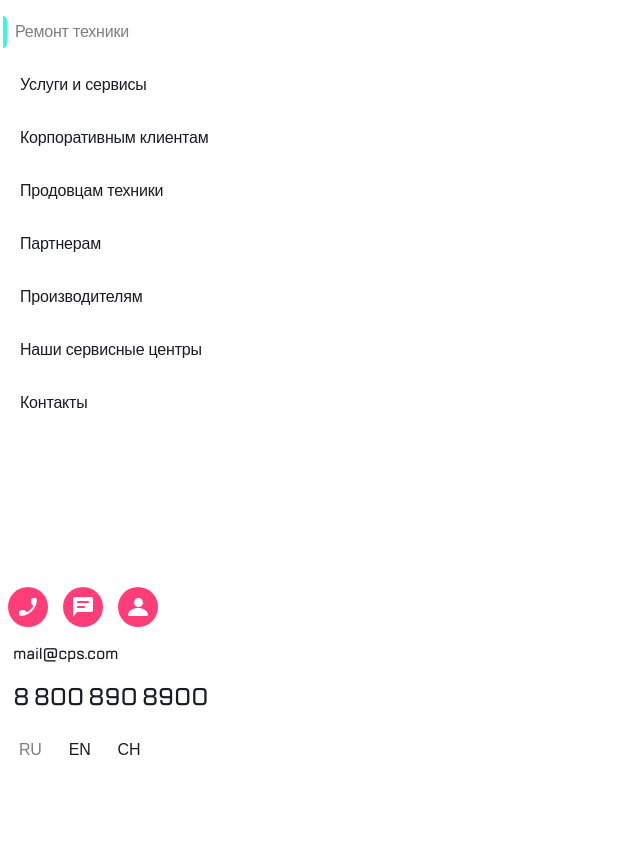
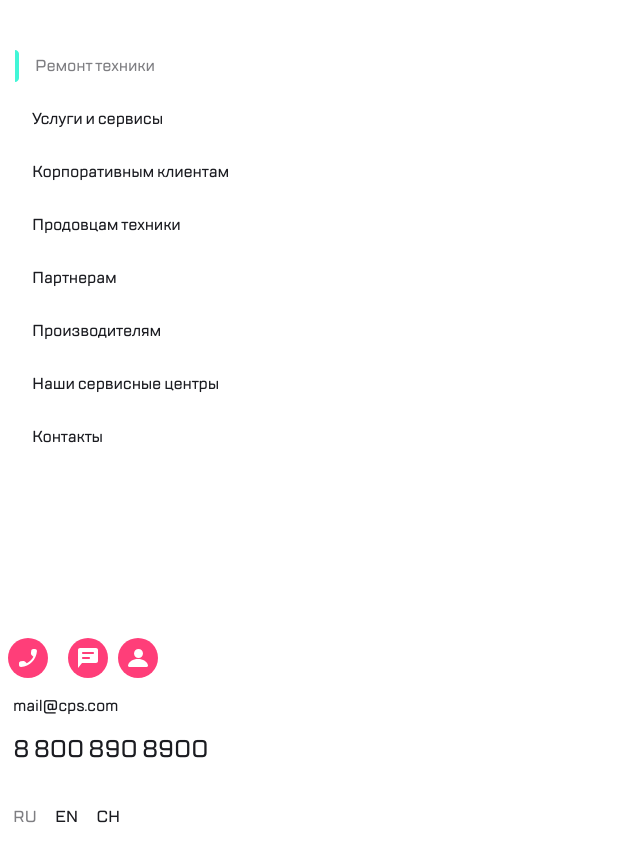
Before and after one commit to Dasu2313/projectTwo, a plain HTML site: page index.html in a window 1280 px wide. Shown: the part 76-929 px from the top of the page, without its empty margins (0-640 px from the left). Before the commit the page ends 847 px from the top, so only its background shows below. Drawn offline with Linux system fonts and the light colour scheme.

Commit message:
version 2

```diff
--- a/index.html
+++ b/index.html
@@ -1,60 +1,63 @@
 <!DOCTYPE html>
 <html lang="en">
+
 <head>
     <meta charset="UTF-8">
     <meta name="viewport" content="width=device-width, initial-scale=1.0">
     <link rel="stylesheet" href="style.css">
     <title>Document</title>
 </head>
+
 <body>
     <header class="header">
-        <section class="header-in">
         <div class="header-in__divOne">
             <button class="button">
-                <img src="iconX.svg" alt="кнопка закрытия">
+                <img src="/image/iconX.svg" alt="кнопка закрытия">
             </button>
-                <img src="Group.svg" alt="логотип">
+            <a href="">
+                <img src="/image/Group.svg" alt="логотип">
+            </a>
         </div>
-            <button class="button">
-                <img src="iconsearch.svg" alt="кнопка поиска">
+        <button class="button button-in__header">
+            <img src="/image/iconsearch.svg" alt="кнопка поиска">
         </button>
-        </section>
     </header>
-    <main class="main">
-        <section class="section-menu">
     <nav class="navigation">
-               <button class="navigation__button navigation__button--active">Ремонт техники</button>
-               <button class="navigation__button">Услуги и сервисы</button>
-               <button class="navigation__button">Корпоративным клиентам</button>
-               <button class="navigation__button">Продовцам техники</button>
-               <button class="navigation__button">Партнерам</button>
-               <button class="navigation__button">Производителям</button>
-               <button class="navigation__button">Наши сервисные центры</button>
-               <button class="navigation__button">Контакты</button>
+        <ul class="navigation__li">
+            <li class="navigation__li navigation__li--active">Ремонт техники</a></li>
+            <li class="navigation__li"><a href="#">Услуги и сервисы</a></li>
+            <li class="navigation__li"><a href="#">Корпоративным клиентам</a></li>
+            <li class="navigation__li"><a href="#">Продовцам техники</a></li>
+            <li class="navigation__li"><a href="#">Партнерам</a></li>
+            <li class="navigation__li"><a href="#">Производителям</a></li>
+            <li class="navigation__li"><a href="#">Наши сервисные центры</a></li>
+            <li class="navigation__li"><a href="#">Контакты</a></li>
+        </ul>
     </nav>
-        </section>
-    </main>
     <footer>
-        <section class="section__footer">
-            <div class="footer-in__divOne">
-                <button class="button">
-                    <img src="iconphone.svg" alt="кнопка для звонка">
-                </button>
-                <button class="button">
-                    <img src="iconsms.svg" alt="оставить отзыв">
-                </button>
-                <button class="button">
-                    <img src="Groupprofile.svg" alt="профиль">
-                </button>
+        <ul class="footer-in__divOne">
+            <li><button class="button">
+                    <img src="/image/iconphone.svg" alt="кнопка для звонка">
+                </button></li>
+            <li></li><button class="button">
+                <img src="/image/iconsms.svg" alt="оставить отзыв">
+            </button></li>
+            <li> <button class="button">
+                    <img src="/image/Groupprofile.svg" alt="профиль">
+                </button></li>
+        </ul>
+        <div class="footer-in__divTwo">
+            <address> <a class="link" href="mailto:mail@example.com">mail@cps.com</a></address>
         </div>
-           <div class="footer-in__divTwo"> <a class="link" href="mailto:mail@example.com">mail@cps.com</a></div>
-            <p class="section__footer__p">8 800 890 8900</p>
+        <address><p class="section__footer__p"><a href="">8 800 890 8900</a></p></address>
         <div class="footer-in__divThree">
-                <button class="footer-in__divThree-lang footer-in__divThree-lang--active">RU</button>
-                <button class="footer-in__divThree-lang">EN</button>
-                <button class="footer-in__divThree-lang">CH</button>
+            <ul class="footer-in__divThree__ul">
+                <li class="footer-in__divThree-lang footer-in__divThree-lang--active">RU</li>
+                <li class="footer-in__divThree-lang">EN</li>
+                <li class="footer-in__divThree-lang">CH</li>
+            </ul>
         </div>
-        </section>
     </footer>
 </body>
+
 </html>
--- a/style.css
+++ b/style.css
@@ -9,15 +9,27 @@
         font-family: 'TT Lakes', Arial, sans-serif;
 }
 
-.header{
+.header {
         width: 100%;
         max-width: 320px;
+        display: flex;
+        align-items: center;
+        justify-content: space-between;
 }
 
-.button{
+ul {
+        list-style-type: none;
+        padding-left: 0px;
+}
+
+address {
+        font-style: normal;
+}
+
+.button {
         display: flex;
         cursor: pointer;
-        background-color:#FF3E79;
+        background-color: #FF3E79;
         color: #FF3E79;
         height: 40px;
         width: 40px;
@@ -27,25 +39,33 @@
         justify-content: center;
 }
 
-.header-in{
-        width: 100%;
-        display: flex;
-        align-items: center;
-        justify-content:space-between;
+.button-in__header {
+        margin-left: auto;
 }
 
-.header-in__divOne{
+.header-in__divOne {
         align-items: center;
         width: 150px;
         display: flex;
         justify-content: space-between;
 }
 
-.navigation__button :hover{
+.navigation__li:hover {
         width: auto;
+        color: #7E7E82;
+
 }
 
-.navigation__button {
+a {
+        text-decoration: none;
+        color: #1B1C21;
+}
+
+a:hover {
+        color: #7E7E82;
+}
+
+.navigation__li {
         display: flex;
         flex-direction: column;
         white-space: nowrap;
@@ -61,26 +81,29 @@
         padding: 12px;
 }
 
-.navigation__button--active {
-        background: url("../highlight.svg") no-repeat left center;
+.navigation__li--active {
+        background: url("image/highlight.svg") no-repeat left center;
         transform: translate(-5px);
-        padding:12px;
+        padding: 12px;
         margin-top: 24px;
         pointer-events: none;
         color: #7E7E82;
         cursor: pointer;
+        padding-left: 20px;
 
 }
 
-.footer-in__divOne{
+.footer-in__divOne {
         align-items: center;
         width: 150px;
         display: flex;
         justify-content: space-between;
+        margin-top: 160px;
 }
 
-.section__footer{
-        margin-top: 160px;
+
+.footer-in__divThree__ul {
+        padding-left: 0px;
 }
 
 .link {
@@ -95,7 +118,7 @@ a[href^="mailto:"] {
         color: #1B1C21;
 }
 
-.section__footer__p{
+.section__footer__p {
         color: #1B1C21;
         font-size: 24px;
         line-height: 32px;
@@ -104,19 +127,21 @@ a[href^="mailto:"] {
         margin-left: 5px;
 }
 
-.footer-in__divTwo{
+.footer-in__divTwo {
         margin-top: 15px;
         margin-left: 5px;
 }
 
-.footer-in__divThree{
+.footer-in__divThree {
         margin-top: 15px;
         display: flex;
         align-items: center;
         text-align: left;
 }
 
-.footer-in__divThree-lang{
+
+.footer-in__divThree-lang {
+        display: inline-block;
         margin: 0 10px;
         font-size: 16px;
         line-height: 24px;
@@ -127,7 +152,8 @@ a[href^="mailto:"] {
         border: none;
 }
 
-.footer-in__divThree-lang--active{
+.footer-in__divThree-lang--active {
+        display: inline-block;
         font-size: 16px;
         line-height: 24px;
         letter-spacing: -0.2px;
@@ -136,3 +162,11 @@ a[href^="mailto:"] {
         background: none;
         border: none;
 }
+
+.footer-in__divThree-lang:hover {
+        color: #7E7E82;
+}
+
+.button:hover {
+        background-color: #c0335d;
+}
```
Also changed, not shown: image/Group.svg (renamed from Group.svg), image/Groupprofile.svg (renamed from Groupprofile.svg), image/highlight.svg (renamed from highlight.svg), image/iconX.svg (renamed from iconX.svg), image/iconphone.svg (renamed from iconphone.svg), image/iconsearch.svg (renamed from iconsearch.svg), image/iconsms.svg (renamed from iconsms.svg). Lines whose indentation alone changed are shown as unchanged.
